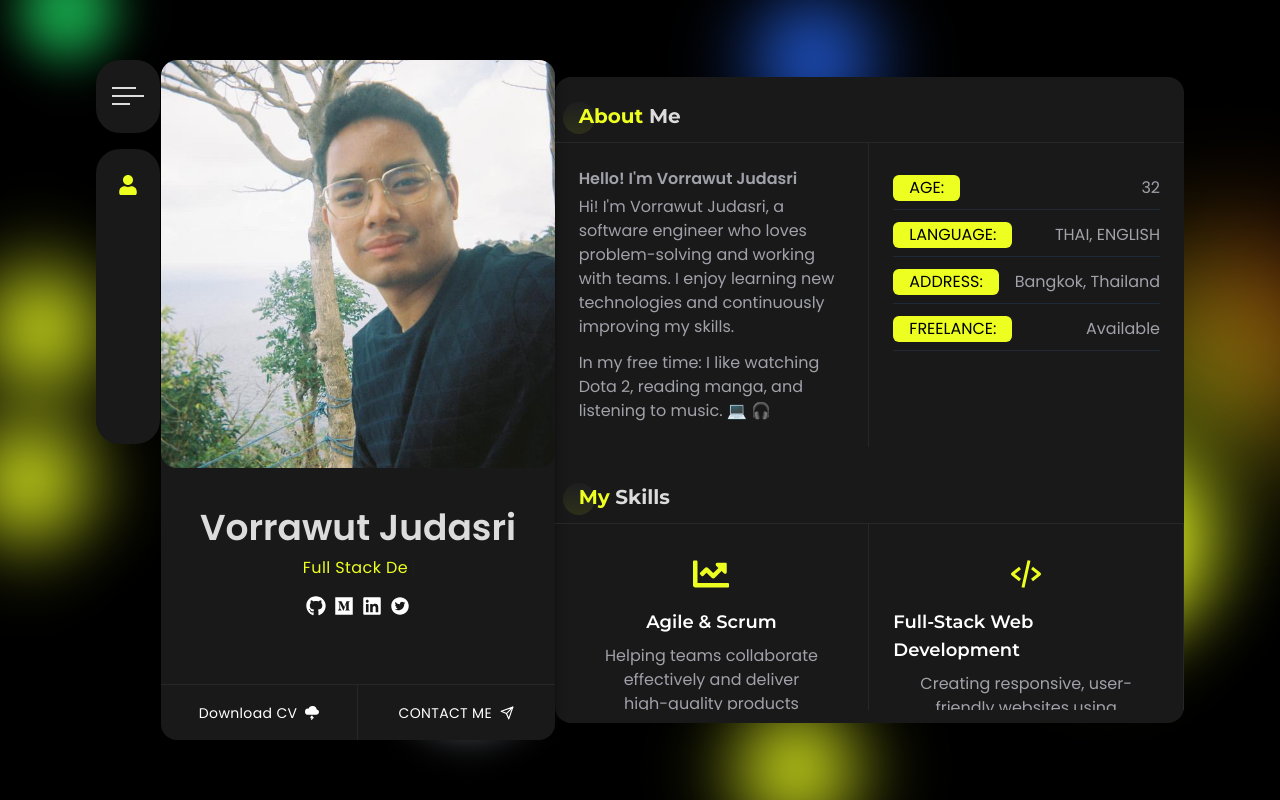
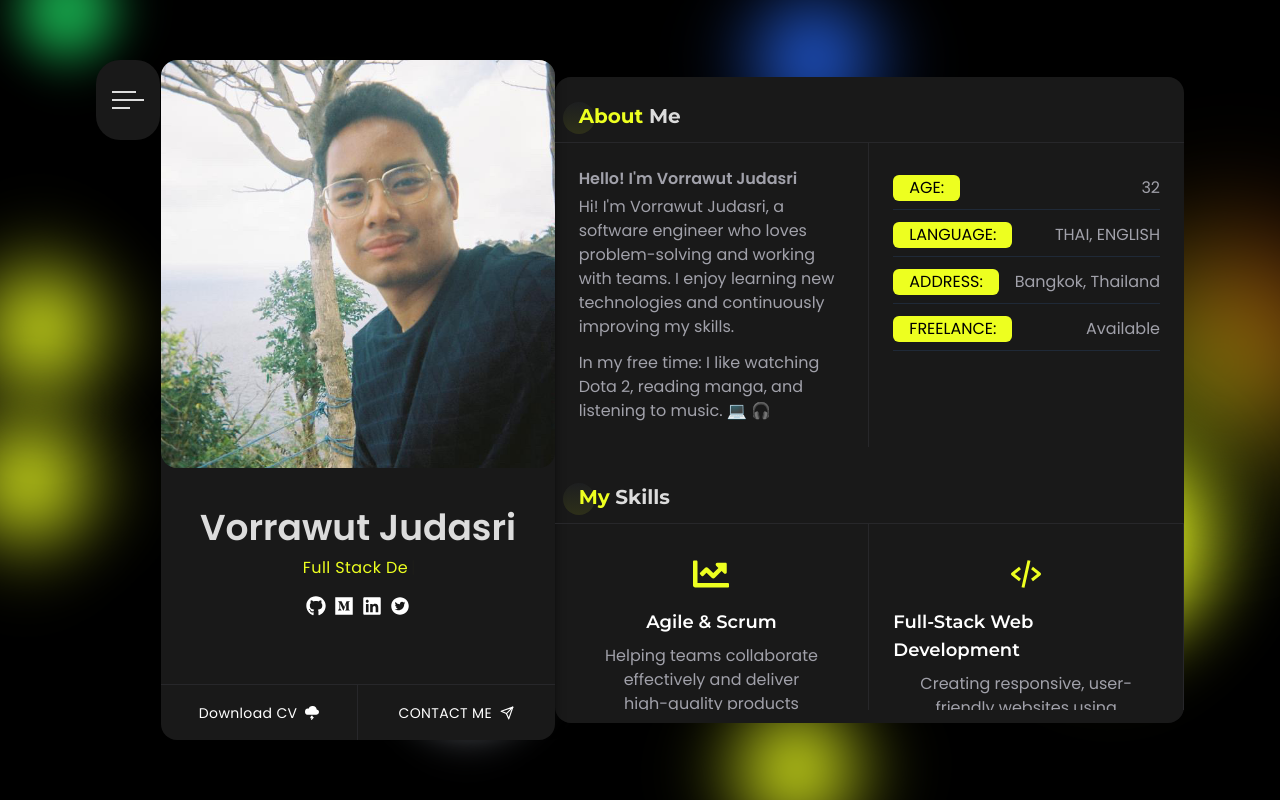
Before and after one commit to vorrawut/vorrawut.github.io, a React (Create React App) app: page / in a window 1280 px wide. Built offline with nearby package versions, Linux system fonts and the light colour scheme.

Commit message:
Update the information 2.

```diff
--- a/src/Home.js
+++ b/src/Home.js
@@ -1,6 +1,6 @@
+/* eslint-disable no-use-before-define */
 import React, { useEffect, useRef, useState } from 'react'
 import { motion } from 'framer-motion'
-import { FaUser } from 'react-icons/fa'
 import Left from './components/home/Left'
 import About from './components/about/About'
 import Resume from './components/resume/Resume'
@@ -9,10 +9,15 @@ import Blog from './components/blog/Blog'
 import Contact from './components/contact/Contact'
 
 const Home = () => {
+  // eslint-disable-next-line no-unused-vars
   const [about, setAbout] = useState(true)
+  // eslint-disable-next-line no-unused-vars
   const [resume, setResume] = useState(false)
+  // eslint-disable-next-line no-unused-vars
   const [projects, setProjects] = useState(false)
+  // eslint-disable-next-line no-unused-vars
   const [blog, setBlog] = useState(false)
+  // eslint-disable-next-line no-unused-vars
   const [contact, setContact] = useState(false)
   // eslint-disable-next-line no-unused-vars
   const [sidenav, setSidenav] = useState(false)
@@ -67,22 +72,22 @@ const Home = () => {
 
         {/* ============= Sidenav End here =============== */}
         {/* ======= Other Icons Start */}
-        <div className='w-full h-80 bg-bodyColor rounded-3xl flex flex-col items-center justify-between py-6'>
+        {/*<div className='w-full h-80 bg-bodyColor rounded-3xl flex flex-col items-center justify-between py-6'>*/}
         {/* About Icon */}
-          <span
-            onClick={() => setAbout(true) & setResume(false) & setProjects(false) & setBlog(false) & setContact(false)}
-            className={`${
-              about
-                ? 'text-designColor'
-                : 'w-full h-6 text-textColor text-xl flex items-center justify-center hover:text-designColor duration-300 cursor-pointer relative group'
-            } w-full h-6 text-xl flex items-center justify-center hover:text-designColor duration-300 cursor-pointer relative group`}
-            // className='w-full h-6 text-textColor text-xl flex items-center justify-center hover:text-designColor duration-300 cursor-pointer relative group'
-          >
-            <FaUser />
-            <span className='text-black font-medium text-xs uppercase bg-designColor px-4 py-[1px] rounded-xl absolute left-0 translate-x-8 group-hover:translate-x-12 opacity-0 group-hover:opacity-100 transition-all duration-300 z-20'>
-              About
-            </span>
-          </span>
+        {/*<span*/}
+        {/*  onClick={() => setAbout(true) & setResume(false) & setProjects(false) & setBlog(false) & setContact(false)}*/}
+        {/*  className={`${*/}
+        {/*    about*/}
+        {/*      ? 'text-designColor'*/}
+        {/*      : 'w-full h-6 text-textColor text-xl flex items-center justify-center hover:text-designColor duration-300 cursor-pointer relative group'*/}
+        {/*  } w-full h-6 text-xl flex items-center justify-center hover:text-designColor duration-300 cursor-pointer relative group`}*/}
+        {/*  // className='w-full h-6 text-textColor text-xl flex items-center justify-center hover:text-designColor duration-300 cursor-pointer relative group'*/}
+        {/*>*/}
+        {/*  <FaUser />*/}
+        {/*  <span className='text-black font-medium text-xs uppercase bg-designColor px-4 py-[1px] rounded-xl absolute left-0 translate-x-8 group-hover:translate-x-12 opacity-0 group-hover:opacity-100 transition-all duration-300 z-20'>*/}
+        {/*    About*/}
+        {/*  </span>*/}
+        {/*</span>*/}
         {/*          /!* Resume Icon *!/*/}
         {/*          <span*/}
         {/*              onClick={() =>*/}
@@ -149,24 +154,17 @@ const Home = () => {
         {/*  </span>*/}
         {/*</span>*/}
 
-          {/*          /!* Contact Icon *!/*/}
-          {/*          <span*/}
-          {/*              onClick={() =>*/}
-          {/*                  setAbout(false) &*/}
-          {/*                  setResume(false) &*/}
-          {/*                  setProjects(false) &*/}
-          {/*                  setBlog(false) &*/}
-          {/*                  setContact(true)*/}
-          {/*              }*/}
-          {/*              className={`${*/}
-          {/*                  contact*/}
-          {/*                      ? 'text-designColor'*/}
-          {/*                      : 'w-full h-6 text-textColor text-xl flex items-center justify-center hover:text-designColor duration-300 cursor-pointer relative group'*/}
-          {/*              } w-full h-6 text-xl flex items-center justify-center hover:text-designColor duration-300 cursor-pointer relative group`}*/}
-          {/*          >*/}
-          {/*  <FaEnvelope/>*/}
-          {/*  <span*/}
-          {/*      className='text-black font-medium text-xs uppercase bg-designColor px-4 py-[1px] rounded-xl absolute left-0 translate-x-8 group-hover:translate-x-12 opacity-0 group-hover:opacity-100 transition-all duration-300 z-20'>*/}
+        {/* Contact Icon */}
+        {/*<span*/}
+        {/*  onClick={() => setAbout(false) & setResume(false) & setProjects(false) & setBlog(false) & setContact(true)}*/}
+        {/*  className={`${*/}
+        {/*    contact*/}
+        {/*      ? 'text-designColor'*/}
+        {/*      : 'w-full h-6 text-textColor text-xl flex items-center justify-center hover:text-designColor duration-300 cursor-pointer relative group'*/}
+        {/*  } w-full h-6 text-xl flex items-center justify-center hover:text-designColor duration-300 cursor-pointer relative group`}*/}
+        {/*>*/}
+        {/*  <FaEnvelope />*/}
+        {/*  <span className='text-black font-medium text-xs uppercase bg-designColor px-4 py-[1px] rounded-xl absolute left-0 translate-x-8 group-hover:translate-x-12 opacity-0 group-hover:opacity-100 transition-all duration-300 z-20'>*/}
         {/*    Contact*/}
         {/*  </span>*/}
         {/*</span>*/}
@@ -179,9 +177,10 @@ const Home = () => {
         {/*    Call*/}
         {/*  </span>*/}
         {/*</span>*/}
-        </div>
+        {/*</div>*/}
         {/* ======= Other Icons End */}
       </div>
+
       {/* ================= Left Icons Start here ====================== */}
       <div className='w-full lgl:w-[94%] h-full flex flex-col gap-6 lgl:gap-0 lgl:flex-row items-center'>
         {/* ======================== Home Left Start here ============================ */}
--- a/src/components/contact/Contact.js
+++ b/src/components/contact/Contact.js
@@ -13,7 +13,7 @@ const Contact = () => {
   const [errEmail, setErrEmail] = useState(false)
   const [errMessages, setErrMessage] = useState(false)
   // ================= Error Messages End here ===================
-  const [seuccessMsg, setSuccessMsg] = useState('')
+  const [successMsg, setSuccessMsg] = useState('')
   // ================= Email Validation Start here ===============
   const EmailValidation = (email) => {
     return String(email)
@@ -71,13 +71,13 @@ const Contact = () => {
             <span className='bg-designColor text-gray-700 text-sm font-titleFont font-medium px-2 rounded-md flex items-center justify-center'>
               Address:
             </span>
-            Muscat, Oman
+            Bangkok, Thailand
           </p>
           <p className='flex justify-between w-full text-lg text-[#ccc] py-4 border-b-[1px] border-b-zinc-800'>
             <span className='bg-designColor text-gray-700 text-sm font-titleFont font-medium px-2 rounded-md flex items-center justify-center'>
               Phone:
             </span>
-            +968 97859628
+            +66 922683583
           </p>
         </div>
         <div className='w-full lgl:w-1/2'>
@@ -85,20 +85,20 @@ const Contact = () => {
             <span className='bg-designColor text-gray-700 text-sm font-titleFont font-medium px-2 rounded-md flex items-center justify-center'>
               Email:
             </span>
-            noor.jsdivs@gmail.com
+            vorrawutjud.work@gmail.com
           </p>
           <p className='flex justify-between w-full text-lg text-[#ccc] py-4 border-b-[1px] border-b-zinc-800'>
             <span className='bg-designColor text-gray-700 text-sm font-titleFont font-medium px-2 rounded-md flex items-center justify-center'>
               Freelance:
             </span>
-            Abailable
+            Available
           </p>
         </div>
       </div>
       <div className='w-full mt-10'>
         <Title title='Send' subTitle='Messages' />
-        {seuccessMsg ? (
-          <p className='text-center text-base font-titleFont p-20 text-designColor'>{seuccessMsg}</p>
+        {successMsg ? (
+          <p className='text-center text-base font-titleFont p-20 text-designColor'>{successMsg}</p>
         ) : (
           <form
             id='form'
```
Lines whose indentation alone changed are shown as unchanged.
